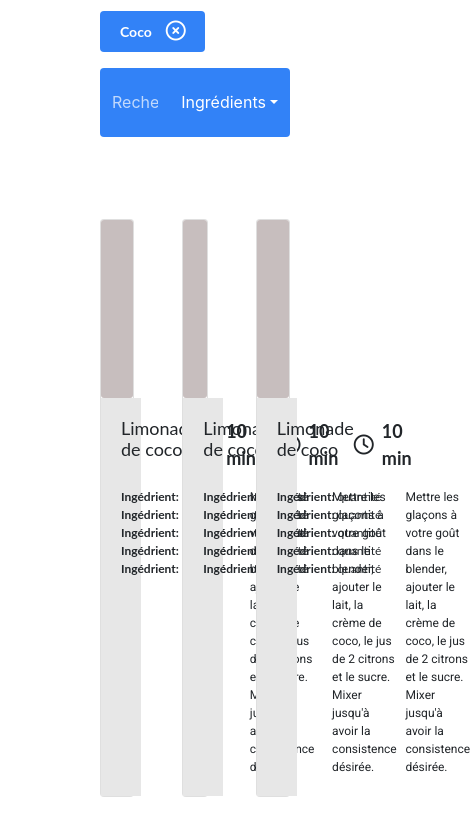
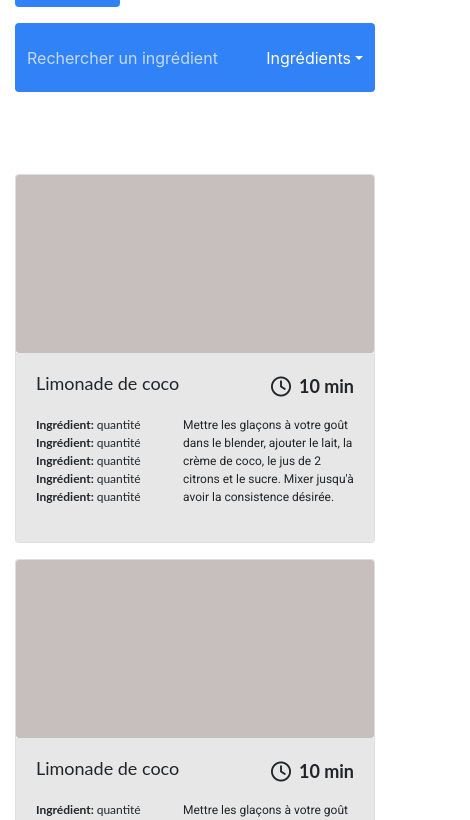
Before and after one commit to Gwen-Herissant/GwenaelleHerissant_7_23062022, a website: page index.html in a window 390 px wide. Shown: the part 280-1100 px from the top of the page, 470 px wide, since content can reach past the window. Drawn offline with nearby package versions, Linux system fonts and the light colour scheme.

Commit message:
[styles] responsive for results section

```diff
--- a/css/style.css
+++ b/css/style.css
@@ -151,3 +151,12 @@ h1 {
 .card-text span {
   font-size: 12px;
 }
+
+
+/* Mobile */
+
+@media (max-width: 992px) {
+  body {
+    padding: 41px 15px;
+  }
+}
--- a/index.html
+++ b/index.html
@@ -52,13 +52,13 @@
 
   </section>
 
-  <section id="results-section" class="container-fluid p-0">
+  <section id="results-section" class="container p-0">
 
     <div class="row">
 
-      <div class="col-4 pr-4">
+      <div class="col-12 col-md-4 pr-md-4">
 
-        <div class="card">
+        <div class="card mb-3">
           <div class="card-img"></div>
           <div class="card-body">
             <div class="card-header d-flex justify-content-between mb-3">
@@ -71,23 +71,23 @@
             <div class="card-text d-flex justify-content-between">
               <ul class="list-unstyled mr-4">
                 <li class="d-flex">
-                  <span class="lato-700">Ingédrient:&nbsp;</span>
+                  <span class="lato-700">Ingrédient:&nbsp;</span>
                   <p class="lato-400">quantité</p>
                 </li>
                 <li class="d-flex">
-                  <span class="lato-700">Ingédrient:&nbsp;</span>
+                  <span class="lato-700">Ingrédient:&nbsp;</span>
                   <p class="lato-400">quantité</p>
                 </li>
                 <li class="d-flex">
-                  <span class="lato-700">Ingédrient:&nbsp;</span>
+                  <span class="lato-700">Ingrédient:&nbsp;</span>
                   <p class="lato-400">quantité</p>
                 </li>
                 <li class="d-flex">
-                  <span class="lato-700">Ingédrient:&nbsp;</span>
+                  <span class="lato-700">Ingrédient:&nbsp;</span>
                   <p class="lato-400">quantité</p>
                 </li>
                 <li class="d-flex">
-                  <span class="lato-700">Ingédrient:&nbsp;</span>
+                  <span class="lato-700">Ingrédient:&nbsp;</span>
                   <p class="lato-400">quantité</p>
                 </li>
               </ul>
@@ -99,9 +99,9 @@
 
       </div>
 
-      <div class="col-4 px-4">
+      <div class="col-12 col-md-4 px-md-4">
 
-        <div class="card">
+        <div class="card mb-3">
           <div class="card-img"></div>
           <div class="card-body">
             <div class="card-header d-flex justify-content-between mb-3">
@@ -114,23 +114,23 @@
             <div class="card-text d-flex justify-content-between">
               <ul class="list-unstyled mr-4">
                 <li class="d-flex">
-                  <span class="lato-700">Ingédrient:&nbsp;</span>
+                  <span class="lato-700">Ingrédient:&nbsp;</span>
                   <p class="lato-400">quantité</p>
                 </li>
                 <li class="d-flex">
-                  <span class="lato-700">Ingédrient:&nbsp;</span>
+                  <span class="lato-700">Ingrédient:&nbsp;</span>
                   <p class="lato-400">quantité</p>
                 </li>
                 <li class="d-flex">
-                  <span class="lato-700">Ingédrient:&nbsp;</span>
+                  <span class="lato-700">Ingrédient:&nbsp;</span>
                   <p class="lato-400">quantité</p>
                 </li>
                 <li class="d-flex">
-                  <span class="lato-700">Ingédrient:&nbsp;</span>
+                  <span class="lato-700">Ingrédient:&nbsp;</span>
                   <p class="lato-400">quantité</p>
                 </li>
                 <li class="d-flex">
-                  <span class="lato-700">Ingédrient:&nbsp;</span>
+                  <span class="lato-700">Ingrédient:&nbsp;</span>
                   <p class="lato-400">quantité</p>
                 </li>
               </ul>
@@ -143,9 +143,9 @@
 
       </div>
 
-      <div class="col-4 pl-4">
+      <div class="col-12 col-md-4 pl-md-4">
 
-        <div class="card">
+        <div class="card mb-3">
           <div class="card-img"></div>
           <div class="card-body">
             <div class="card-header d-flex justify-content-between mb-3">
@@ -158,23 +158,23 @@
             <div class="card-text d-flex justify-content-between">
               <ul class="list-unstyled mr-4">
                 <li class="d-flex">
-                  <span class="lato-700">Ingédrient:&nbsp;</span>
+                  <span class="lato-700">Ingrédient:&nbsp;</span>
                   <p class="lato-400">quantité</p>
                 </li>
                 <li class="d-flex">
-                  <span class="lato-700">Ingédrient:&nbsp;</span>
+                  <span class="lato-700">Ingrédient:&nbsp;</span>
                   <p class="lato-400">quantité</p>
                 </li>
                 <li class="d-flex">
-                  <span class="lato-700">Ingédrient:&nbsp;</span>
+                  <span class="lato-700">Ingrédient:&nbsp;</span>
                   <p class="lato-400">quantité</p>
                 </li>
                 <li class="d-flex">
-                  <span class="lato-700">Ingédrient:&nbsp;</span>
+                  <span class="lato-700">Ingrédient:&nbsp;</span>
                   <p class="lato-400">quantité</p>
                 </li>
                 <li class="d-flex">
-                  <span class="lato-700">Ingédrient:&nbsp;</span>
+                  <span class="lato-700">Ingrédient:&nbsp;</span>
                   <p class="lato-400">quantité</p>
                 </li>
               </ul>
```
